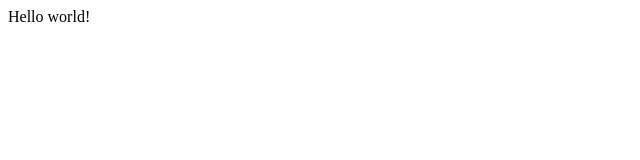
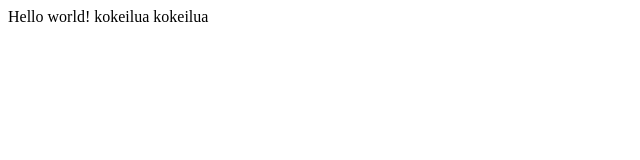
Before and after one commit to finclair/React-Movie-Searcher, a React app: page / in a window 1280 px wide. Shown: the top 160 px of the page, without its empty margins (0-640 px from the left). Built offline with nearby package versions, Linux system fonts and the light colour scheme.

Commit message:
This is just a testing commit.

```diff
--- a/src/components/App.js
+++ b/src/components/App.js
@@ -6,7 +6,7 @@ export default class App extends Component {
   render() {
     return (
       <div>
-        Hello world!
+        Hello world! kokeilua kokeilua
       </div>
     );
   }
```
